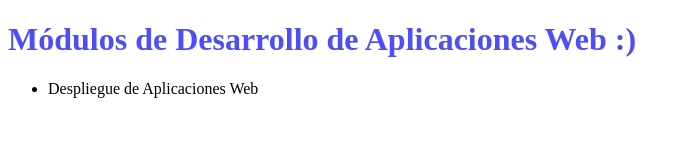
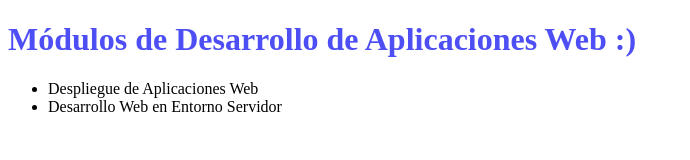
Before and after one commit to rossgm04/dawAct2.3, a plain HTML site: page index.html in a window 1280 px wide. Shown: the whole page, without its empty margins (0-690 px from the left). Drawn offline with Linux system fonts and the light colour scheme.

Commit message:
nuevo módulo

```diff
--- a/index.html
+++ b/index.html
@@ -14,6 +14,7 @@
     <h1>Módulos de Desarrollo de Aplicaciones Web :)</h1>
     <ul>
         <li>Despliegue de Aplicaciones Web</li>
-    </ul>
+	<li>Desarrollo Web en Entorno Servidor</li>
+ </ul>
 </body>
 </html>
```
